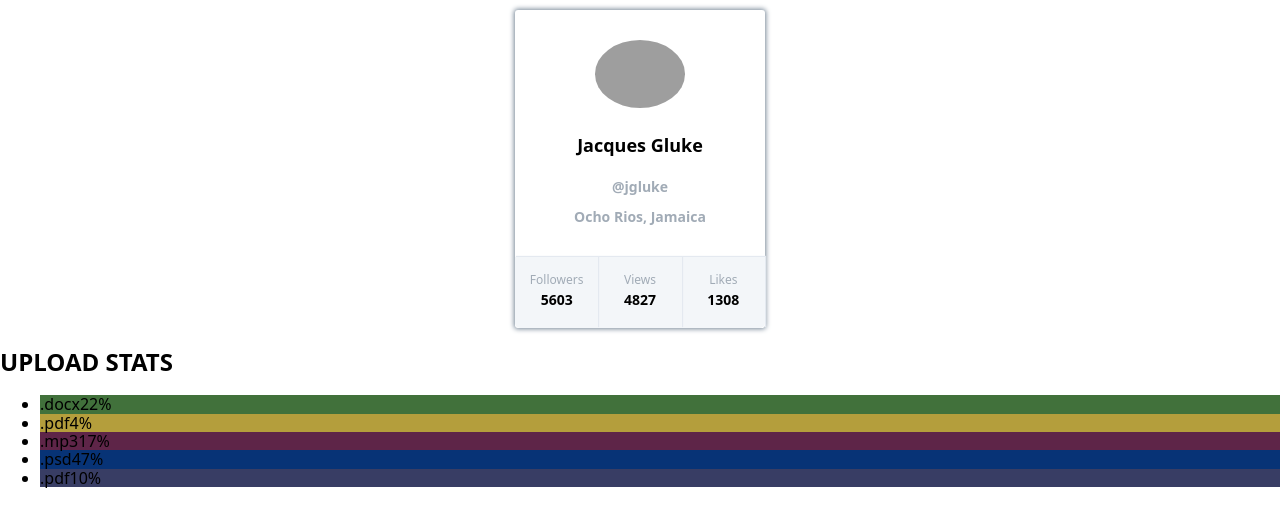
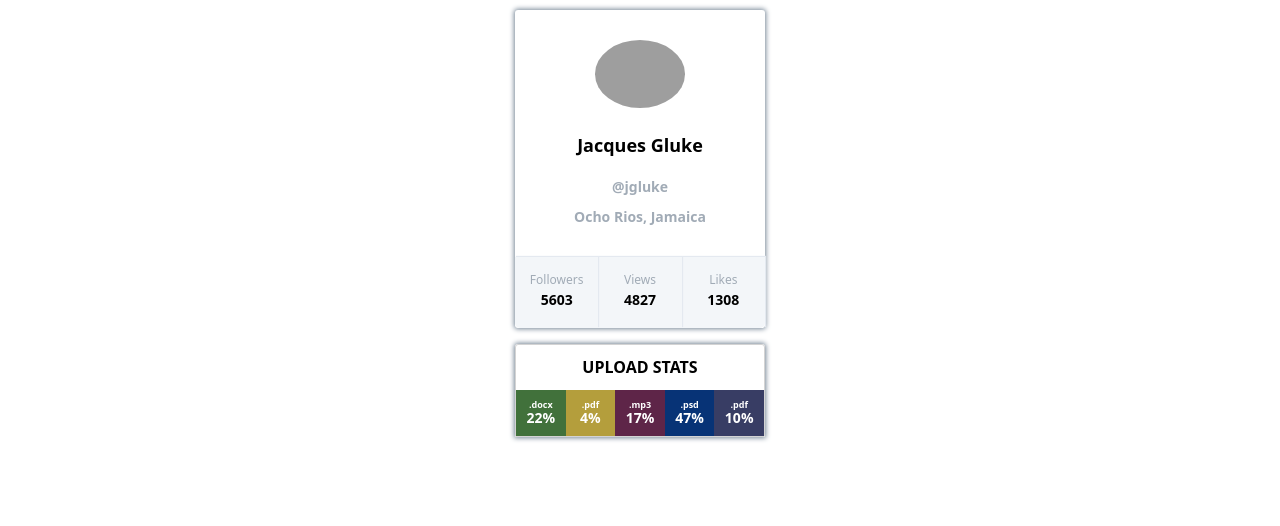
Before and after one commit to 4teenth/react-01-components, a React (Create React App) app: page / in a window 1280 px wide. Shown: the top 526 px of the page. Built offline with nearby package versions, Linux system fonts and the light colour scheme; grey boxes are pictures that could not be loaded.

Commit message:
added some explanations

```diff
--- a/src/App.js
+++ b/src/App.js
@@ -1,6 +1,6 @@
 import React from 'react';
 import Profile from './components/Profile/Profile';
-import Statistics from './components/Statistics/Statistics';
+import Statistics from './components/Statistics/StatisticsList';
 
 import user from './db/user.json';
 import statisticalData from './db/statistical-data.json';
--- a/src/components/Statistics/Statistics.js
+++ /dev/null
@@ -1,33 +0,0 @@
-import React from 'react';
-import PropTypes from 'prop-types';
-import StatisticsItem from './StatisticsItem';
-import styles from './Statistics.module.css';
-
-const Statistics = ({ title, stats }) => {
-  return (
-    <section className={styles.statistics}>
-      {title && <h2 className={styles.title}>{title.toUpperCase()}</h2>}
-
-      <ul className={styles.statList}>
-        {stats.map(({ id, label, percentage }) => (
-          <StatisticsItem key={id} label={label} percentage={percentage} />
-        ))}
-      </ul>
-    </section>
-  );
-};
-
-Statistics.defaultProps = {
-  title: '',
-};
-
-Statistics.propTypes = {
-  title: PropTypes.string,
-  stats: PropTypes.arrayOf(
-    PropTypes.shape({
-      id: PropTypes.string.isRequired,
-    }),
-  ).isRequired,
-};
-
-export default Statistics;
--- a/src/components/Statistics/Statistics.module.css
+++ b/src/components/Statistics/Statistics.module.css
@@ -0,0 +1,50 @@
+/* Use variables if needs */
+/* @value main-color from '../../vars.module.css'; */
+
+.statistics {
+  margin: 0 auto;
+  width: 250px;
+  /* border: 1px solid main-color; */
+  border: 1px solid lightgray;
+  border-radius: 3px 3px 0 0;
+  box-shadow: 0px 0px 5px 1px #768696;
+  text-align: center;
+}
+
+.title {
+  /* OR use 'text-transform: uppercase;' and forget about {title.toUpperCase()} in Statistics */
+  font-size: 16px;
+}
+
+.statList {
+  /* list-style: none; */
+  padding: 0;
+  margin: 0;
+  display: flex;
+  align-items: center;
+  justify-content: center;
+}
+
+.statList > li {
+  display: flex;
+  flex-direction: column;
+  flex-basis: 20%;
+  padding: 10px 0 10px;
+}
+
+/* .itemBox {
+  display: block;
+  padding: 8px 0;
+} */
+
+.label {
+  color: #fff;
+  font-weight: bold;
+  display: block;
+  font-size: 9px;
+}
+
+.percentage {
+  composes: label;
+  font-size: 14px;
+}
--- a/src/components/Statistics/StatisticsItem.js
+++ b/src/components/Statistics/StatisticsItem.js
@@ -10,14 +10,16 @@ const randomColor = () => {
 };
 
 const StatisticsItem = ({ id, label, percentage }) => (
-  <li key={id} style={{ background: randomColor() }}>
+  <li key={id} style={{ backgroundColor: randomColor() }}>
+    {/* <div className={styles.itemBox}> */}
     <span className={styles.label}>{label}</span>
     <span className={styles.percentage}>{percentage}%</span>
+    {/* </div> */}
   </li>
 );
 
 StatisticsItem.propTypes = {
-  //   id: PropTypes.string.isRequired,
+  // id: PropTypes.string.isRequired, //if use it we have a mistake in a web console(use another way to fix it(look Statistics))
   label: PropTypes.string.isRequired,
   percentage: PropTypes.number.isRequired,
 };
--- /dev/null
+++ b/src/components/Statistics/StatisticsList.js
@@ -0,0 +1,38 @@
+import React from 'react';
+import PropTypes from 'prop-types';
+import styles from './Statistics.module.css';
+import StatisticsItem from './StatisticsItem';
+
+const Statistics = ({ title, stats }) => (
+  <section className={styles.statistics}>
+    {title && <h2 className={styles.title}>{title.toUpperCase()}</h2>}
+
+    <ul className={styles.statList}>
+      {stats.map(({ id, label, percentage }) => (
+        <StatisticsItem key={id} label={label} percentage={percentage} />
+      ))}
+    </ul>
+  </section>
+);
+
+Statistics.defaultProps = {
+  title: '',
+};
+
+Statistics.propTypes = {
+  title: PropTypes.string,
+  stats: PropTypes.arrayOf(
+    PropTypes.shape({
+      id: PropTypes.string.isRequired,
+      // label: PropTypes.string.isRequired, //don't use it(if you want), cause we wrote this propType in StatisticItems
+      // percentage: PropTypes.number.isRequired, //don't use it(if you want), cause we wrote this propType in StatisticItems
+    }),
+  ).isRequired,
+};
+
+// Statistics.propTypes = {
+//   title: PropTypes.string,
+//   stats: PropTypes.array.isRequired,
+// };
+
+export default Statistics;
```
